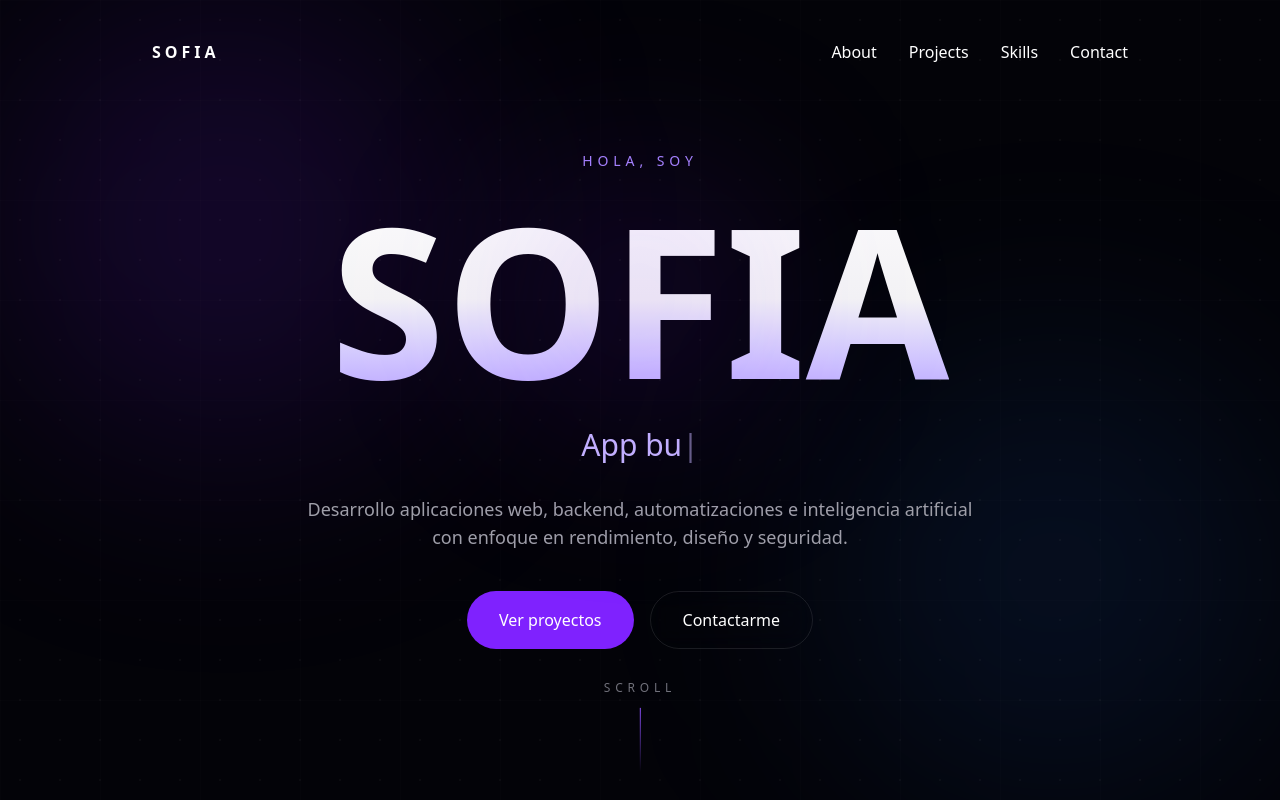
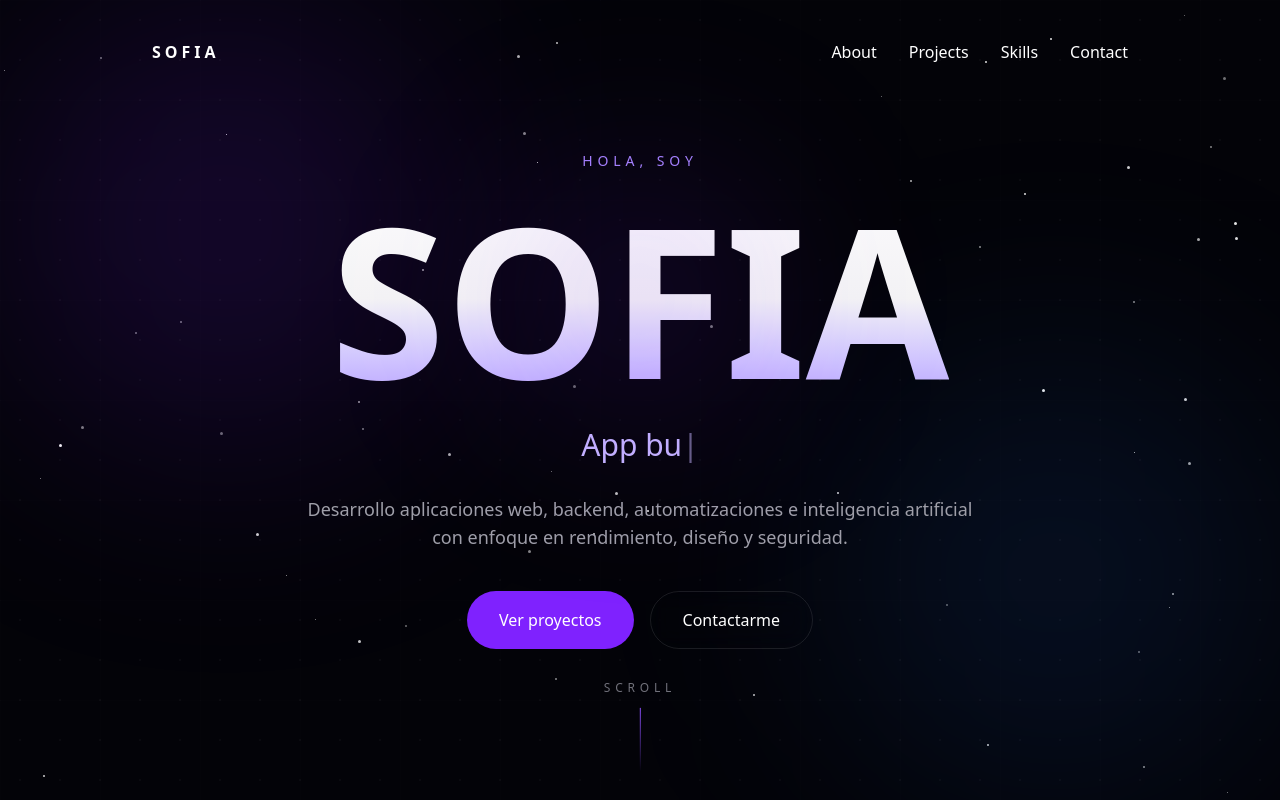
Before and after one commit to sofinator-hub/sofia-portafolio1, a Next.js app: page / in a window 1280 px wide. Shown: the top 800 px of the page. Built offline with nearby package versions, Linux system fonts and the light colour scheme.

Commit message:
debbuging page

```diff
--- a/components/hero/Hero.tsx
+++ b/components/hero/Hero.tsx
@@ -37,7 +37,7 @@ export default function Hero() {
       "
     >
       <Navbar />
-{/* <Stars /> */}
+      <Stars />
       <ShootingStars />
 
       {/* Grid */}
```
